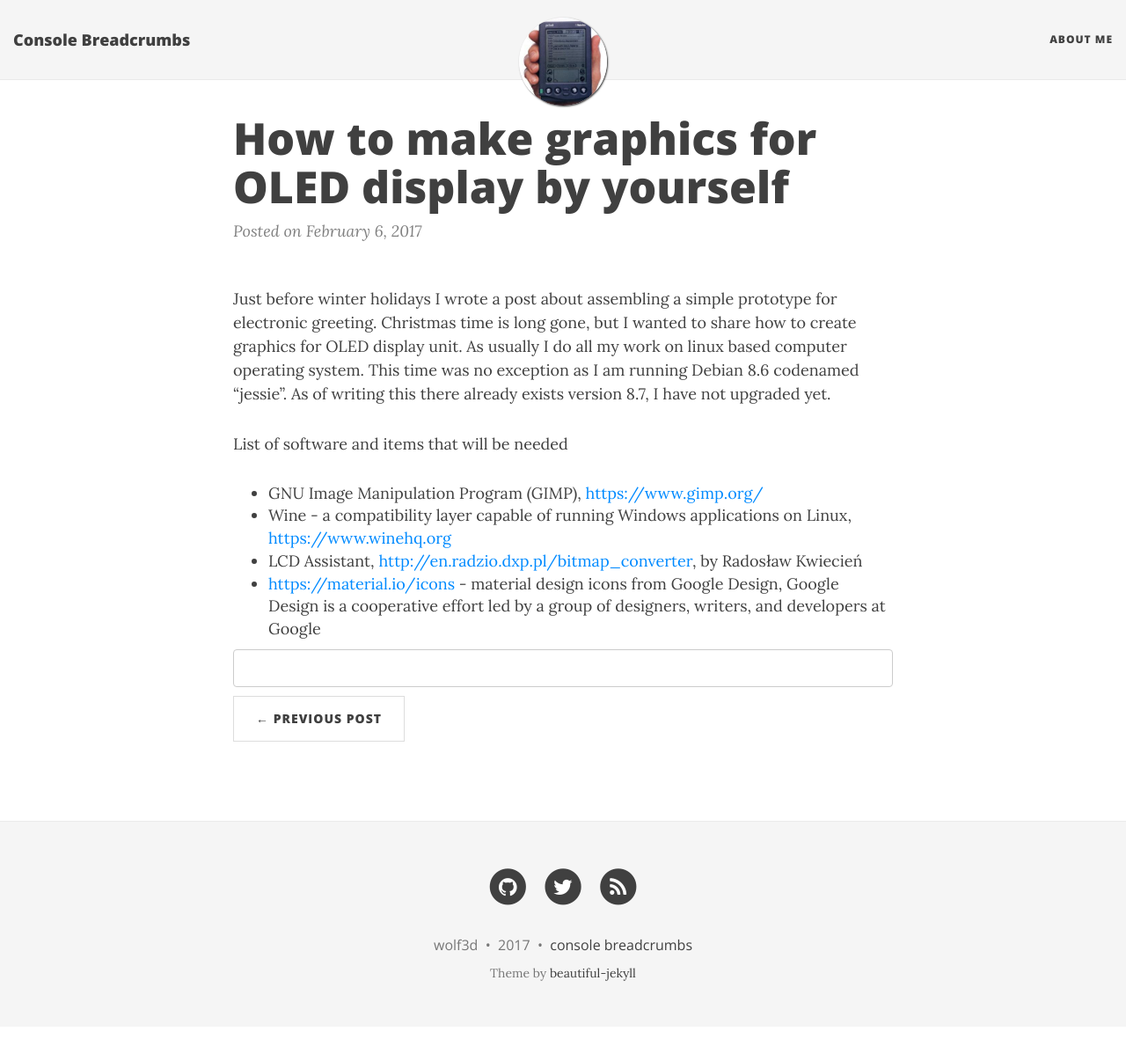
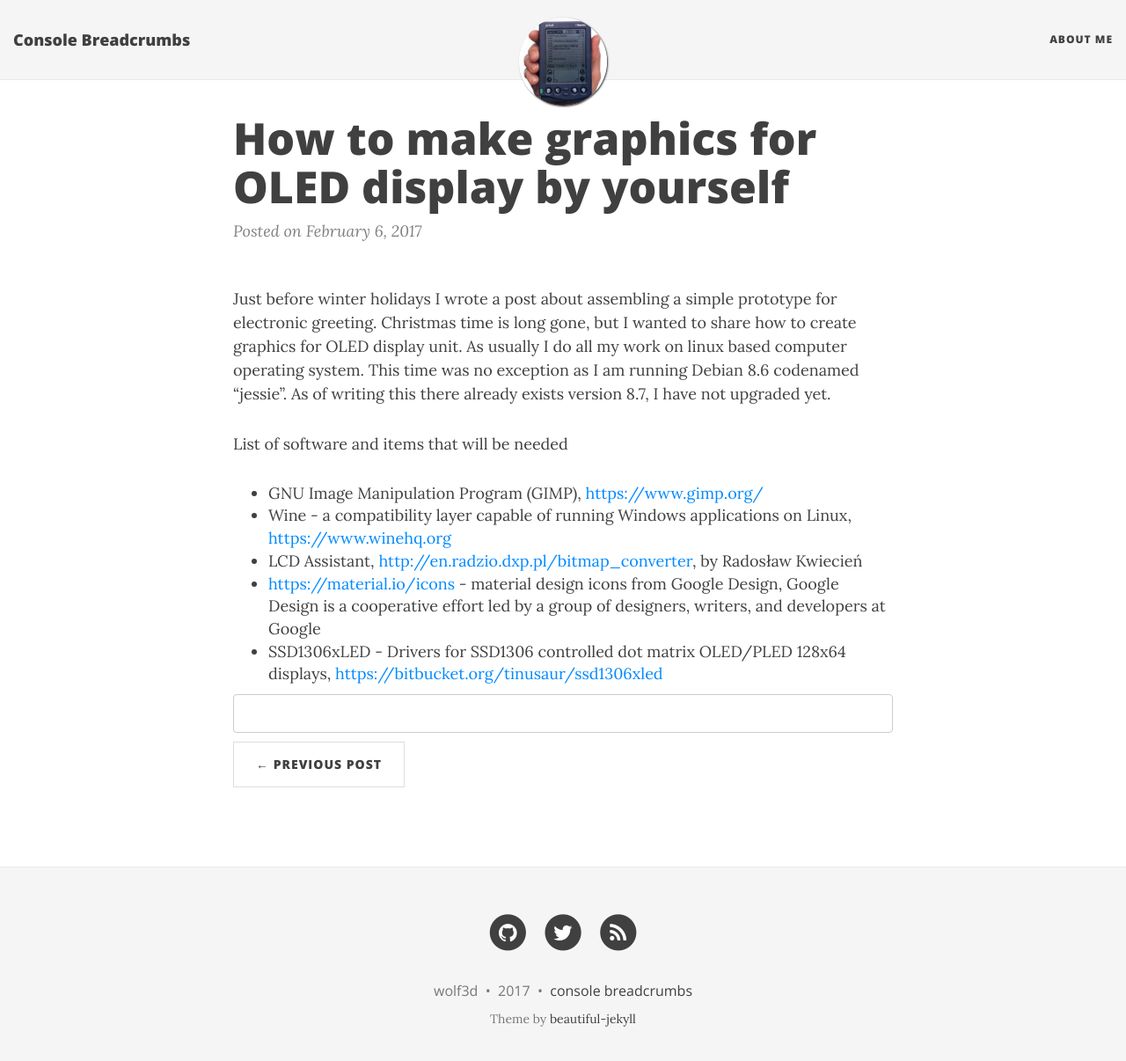
Before and after one commit to kubilisr/kubilisr.github.io, a Jekyll site: the page built from _posts/2017-02-06-custom-graphics-for-oled.markdown, in a window 1280 px wide and 1219 px high. Shown: the top 1206 px of the window at 88% size. Built offline with Jekyll 4.4.1, drawn with Linux system fonts in a browser that asks for light colours; nearby versions of some CDN libraries; comment, search, counter and statistics services are not loaded.

Commit message:
latest progress

````diff
--- a/_posts/2017-02-06-custom-graphics-for-oled.markdown
+++ b/_posts/2017-02-06-custom-graphics-for-oled.markdown
@@ -14,6 +14,7 @@
 - Wine - a compatibility layer capable of running Windows applications on Linux, [https://www.winehq.org](https://www.winehq.org){:target="_blank"}
 - LCD Assistant, [http://en.radzio.dxp.pl/bitmap_converter](http://en.radzio.dxp.pl/bitmap_converter){:target="_blank"}, by Radosław Kwiecień
 - [https://material.io/icons](https://material.io/icons/){:target="_blank"} - material design icons from Google Design, Google Design is a cooperative effort led by a group of designers, writers, and developers at Google
+- SSD1306xLED - Drivers for SSD1306 controlled dot matrix OLED/PLED 128x64 displays, [https://bitbucket.org/tinusaur/ssd1306xled](https://bitbucket.org/tinusaur/ssd1306xled){:target="_blank"}
 
 ```
 
````
